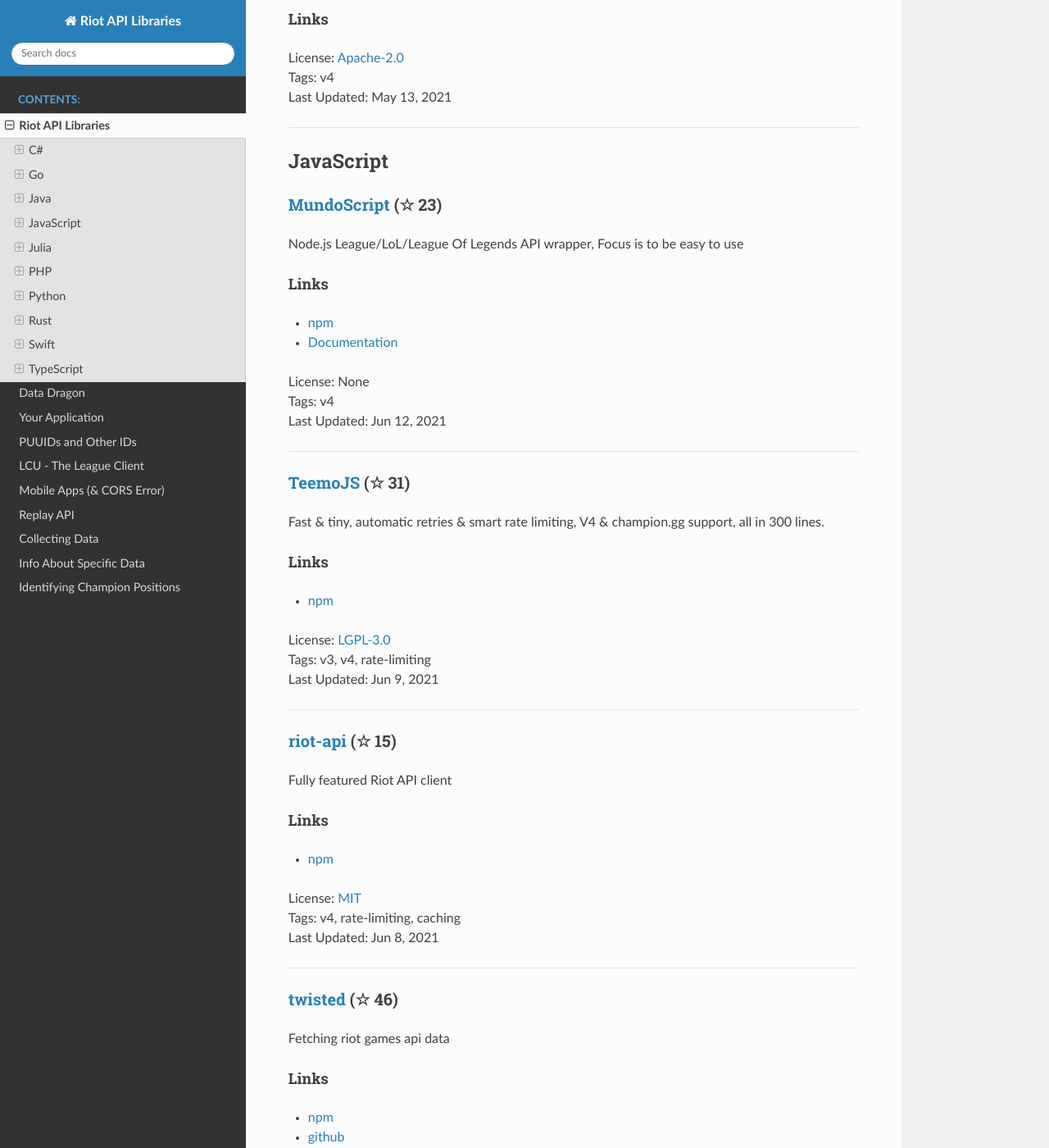
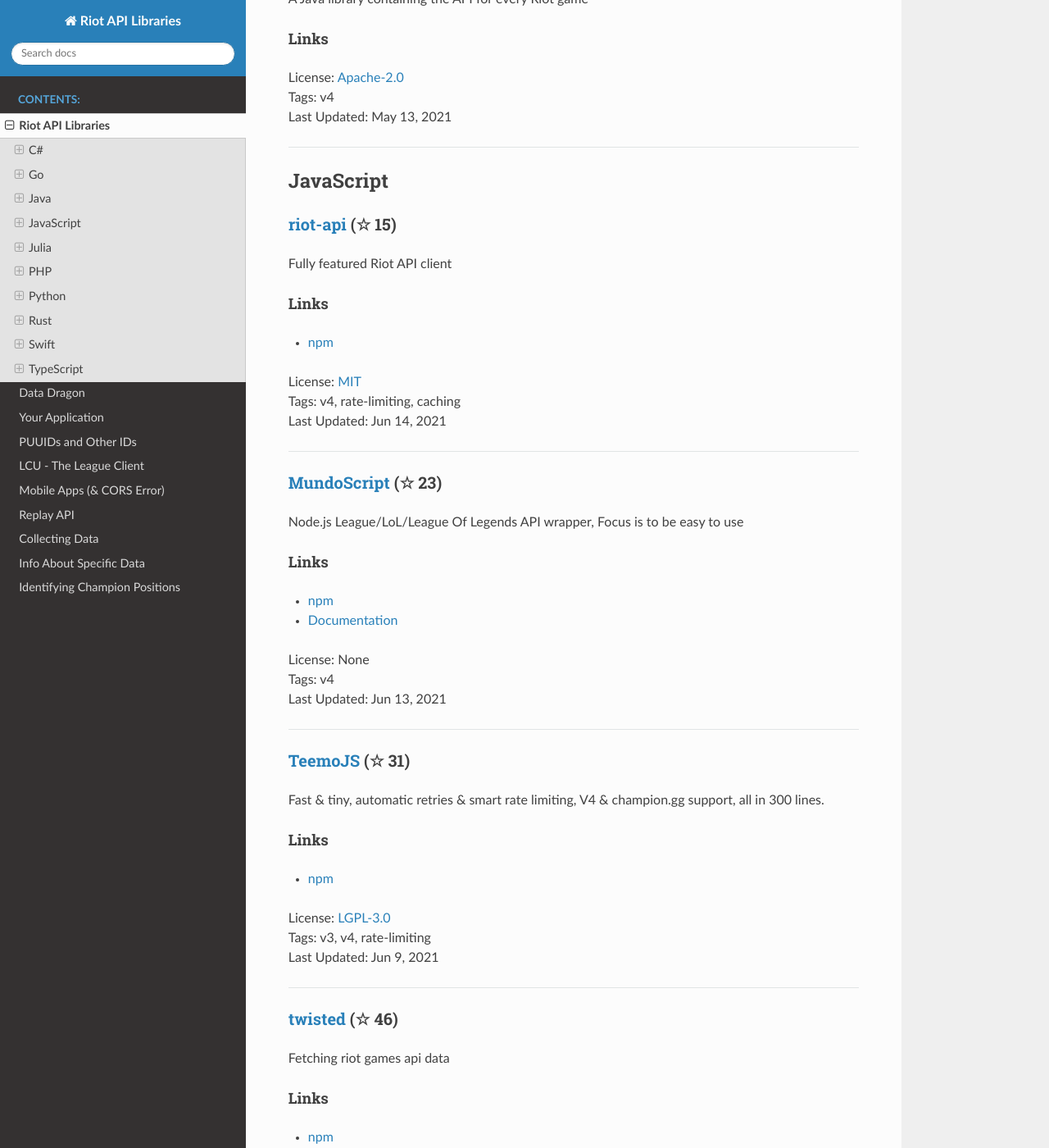
Before and after one commit to WxWatch/riot-api-libraries, a Sphinx documentation site: the page built from docs/libraries.rst, in a window 1280 px wide and 1400 px high, scrolled down 2062 px. Shown: the whole window at 82% size. Built offline with Sphinx 7.4.7 and the Read the Docs theme 2.0.0, drawn with Linux system fonts in a browser that asks for light colours; pages that are not in the unit, such as notebooks, are missing from menus; some of the changed text lies outside the part shown.

```diff
--- a/docs/libraries.rst
+++ b/docs/libraries.rst
@@ -13,9 +13,10 @@ Links
 ::::::::::::::::
 
 - `Source <https://github.com/dawidkacprzak/LeagueTrack>`_
+- `NuGet <https://www.nuget.org/packages/LeagueTrack.ApiWrapper/>`_
 | License: `GPL-3.0 <http://choosealicense.com/licenses/gpl-3.0>`_
 | Tags: v4
-| Last Updated: Jun 12, 2021
+| Last Updated: Jun 14, 2021
 
 -----------------
 
@@ -104,6 +105,21 @@ Links
 JavaScript
 ------------------------------------------
 
+`riot-api <https://github.com/fightmegg/riot-api>`_ (☆ 15)
+~~~~~~~~~~~~~~~~~~~~~~~~~~~~~~~~~~~~~~~~~~~~~~~~~~~~~~~~~~~~~~~~~~~~~~~~~~~~~~~~~~~~~~~~~~~~~~~~~~~~
+
+Fully featured Riot API client
+
+Links
+::::::::::::::::
+
+- `npm <https://www.npmjs.com/package/@fightmegg/riot-api>`_
+| License: `MIT <http://choosealicense.com/licenses/mit>`_
+| Tags: v4, rate-limiting, caching
+| Last Updated: Jun 14, 2021
+
+-----------------
+
 `MundoScript <https://github.com/LionelBergen/MundoScript>`_ (☆ 23)
 ~~~~~~~~~~~~~~~~~~~~~~~~~~~~~~~~~~~~~~~~~~~~~~~~~~~~~~~~~~~~~~~~~~~~~~~~~~~~~~~~~~~~~~~~~~~~~~~~~~~~
 
@@ -116,7 +132,7 @@ Links
 - `Documentation <https://github.com/LionelBergen/MundoScript>`_
 | License: None
 | Tags: v4
-| Last Updated: Jun 12, 2021
+| Last Updated: Jun 13, 2021
 
 -----------------
 
@@ -132,21 +148,6 @@ Links
 | License: `LGPL-3.0 <http://choosealicense.com/licenses/lgpl-3.0>`_
 | Tags: v3, v4, rate-limiting
 | Last Updated: Jun 9, 2021
-
------------------
-
-`riot-api <https://github.com/fightmegg/riot-api>`_ (☆ 15)
-~~~~~~~~~~~~~~~~~~~~~~~~~~~~~~~~~~~~~~~~~~~~~~~~~~~~~~~~~~~~~~~~~~~~~~~~~~~~~~~~~~~~~~~~~~~~~~~~~~~~
-
-Fully featured Riot API client
-
-Links
-::::::::::::::::
-
-- `npm <https://www.npmjs.com/package/@fightmegg/riot-api>`_
-| License: `MIT <http://choosealicense.com/licenses/mit>`_
-| Tags: v4, rate-limiting, caching
-| Last Updated: Jun 8, 2021
 
 -----------------
 
```
Also changed, not shown: other parts of docs/libraries.rst (+1 -1 lines).
